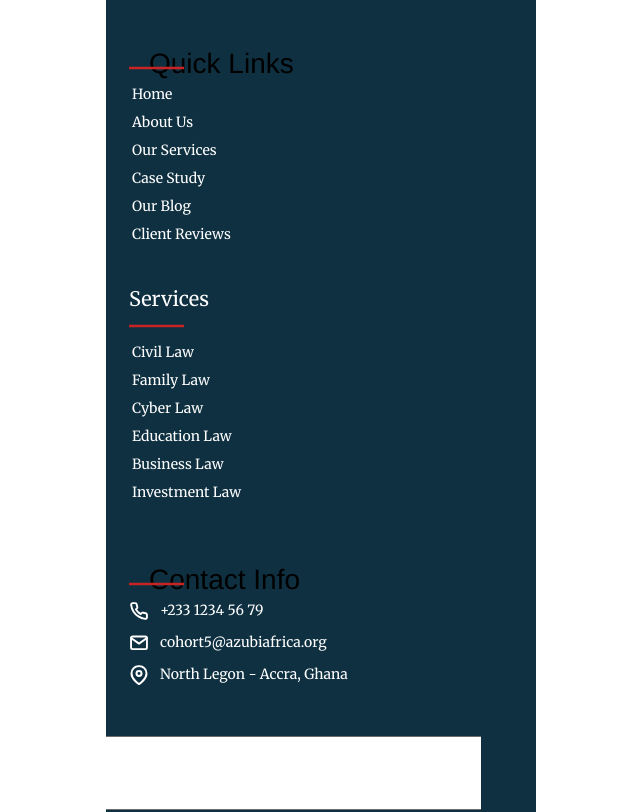
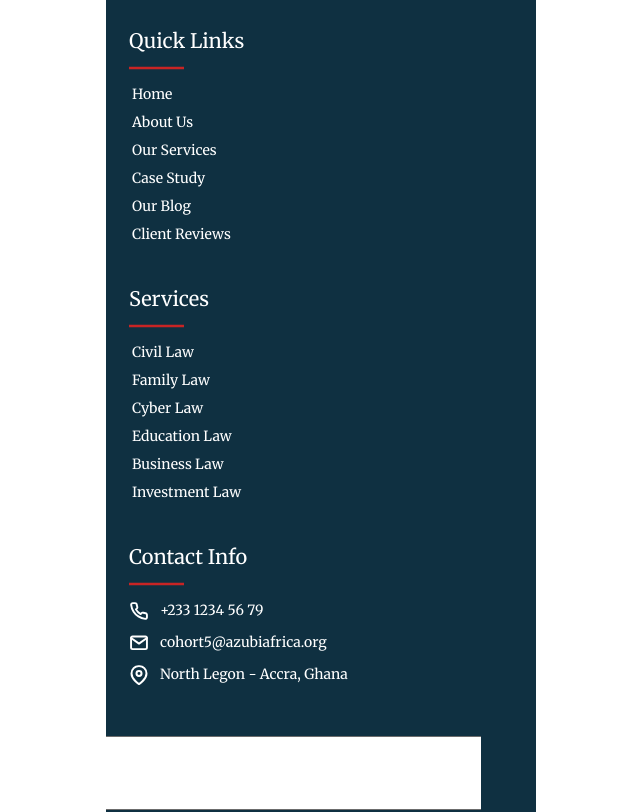
Before and after one commit to njoanc/Project-C4-Group3, a plain HTML site: page index.html in a window 1280 px wide. Shown: the part 5346-6158 px from the top of the page, without its empty margins (319-959 px from the left). Drawn offline with nearby package versions, Linux system fonts and the light colour scheme.

Commit message:
edit():Quick links styling

```diff
--- a/index.html
+++ b/index.html
@@ -43,7 +43,7 @@
             <div class="group-3">
               <div class="group-4">
                 <div class="group-5">
-                  <div class="text-wrapper">Quick Links</div>
+                  <div class="text-wrapper-1">Quick Links</div>
                   <img class="line" src="/public/images/line.svg" />
                 </div>
                 <div class="text-wrapper-2">Home</div>
@@ -55,7 +55,7 @@
               </div>
               <div class="group-6">
                 <div class="group-5">
-                  <div class="text-wrapper">Contact Info</div>
+                  <div class="text-wrapper-3">Contact Info</div>
                   <img class="line" src="/public/images/line.svg" />
                 </div>
                 <div class="group-7">
--- a/styles/index.css
+++ b/styles/index.css
@@ -129,7 +129,7 @@
   left: 0;
 }
 
-.text-wrapper {
+.text-wrapper-1 {
   position: absolute;
   width: 123px;
   top: 0;
@@ -150,6 +150,8 @@
   top: 34px;
   left: 0;
 }
+
+
 
 .text-wrapper-2 {
   position: absolute;
```
